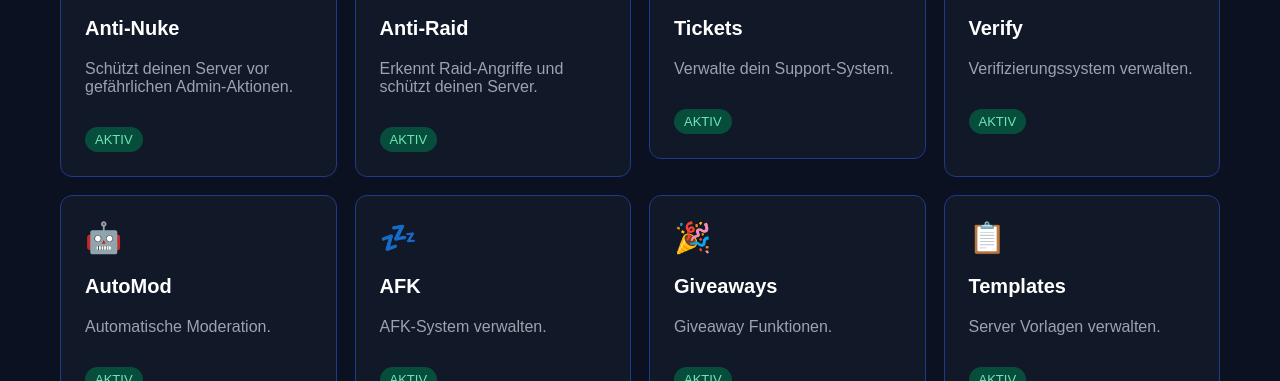
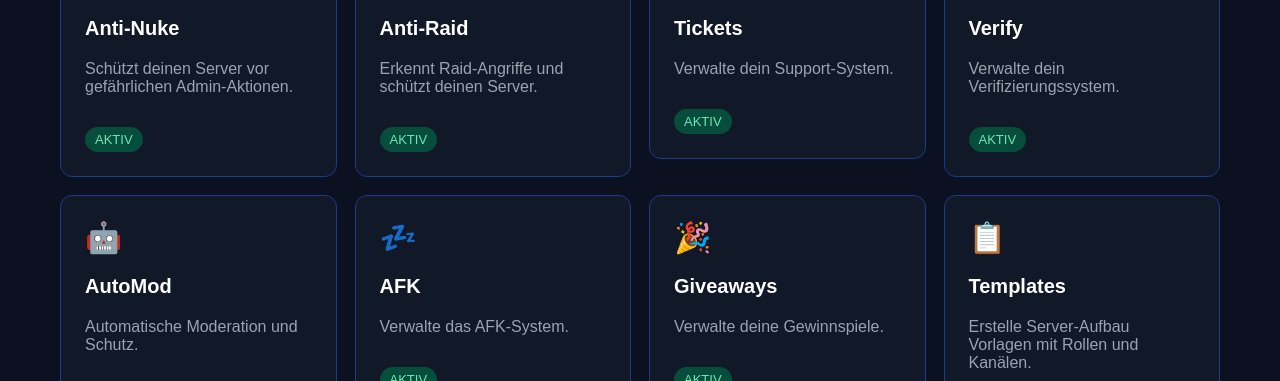
Before and after one commit to Parhamyaa/discord-dashboard, a website: page index.html in a window 1280 px wide. Shown: the part 571-952 px from the top of the page. Drawn offline with Linux system fonts and the light colour scheme.

Commit message:
Refactor index.html for styling and text updates
Updated styles and improved text clarity in the dashboard.

```diff
--- a/index.html
+++ b/index.html
@@ -1,13 +1,18 @@
 <!DOCTYPE html>
 <html lang="de">
+
 <head>
+
 <meta charset="UTF-8">
 <meta name="viewport" content="width=device-width, initial-scale=1.0">
 
 <title>PahoyaaSecurity Dashboard</title>
 
 <style>
-*{box-sizing:border-box}
+
+*{
+box-sizing:border-box;
+}
 
 body{
 margin:0;
@@ -15,6 +20,7 @@ font-family:Arial,sans-serif;
 background:#0b1120;
 color:white;
 }
+
 
 .navbar{
 height:70px;
@@ -26,10 +32,12 @@ background:#111827;
 border-bottom:1px solid #1e3a8a;
 }
 
+
 .logo{
 font-size:22px;
 font-weight:bold;
 }
+
 
 .login{
 background:#5865F2;
@@ -40,70 +48,98 @@ text-decoration:none;
 font-weight:bold;
 }
 
+
 .dashboard{
 max-width:1200px;
 margin:45px auto;
 padding:20px;
 }
 
+
 .welcome h1{
 font-size:36px;
 }
+
 
 .welcome p{
 color:#9ca3af;
 }
 
-.server-box,
-.card{
+
+.server-box{
+
 background:#111827;
 border:1px solid #1e3a8a;
 border-radius:12px;
+padding:20px;
+margin:30px 0;
+
 }
 
-.server-box{
-padding:20px;
-margin:30px 0;
-}
 
 .server-select{
+
 width:100%;
 padding:14px;
 background:#0b1120;
 color:white;
+border:1px solid #374151;
 border-radius:8px;
-border:1px solid #374151;
+
 }
 
+
 .cards{
+
 display:grid;
 grid-template-columns:repeat(auto-fit,minmax(240px,1fr));
 gap:18px;
+
 }
 
+
 .card{
+
+background:#111827;
+border:1px solid #1e3a8a;
+border-radius:12px;
 padding:24px;
 transition:.2s;
+
 }
 
+
 .card:hover{
+
 transform:translateY(-3px);
 border-color:#3b82f6;
+
 }
 
+
 .card-icon{
+
 font-size:30px;
+
 }
 
+
 .card h3{
+
 font-size:20px;
+
 }
 
+
 .card p{
+
 color:#9ca3af;
+
 }
 
+
 .status{
+
 display:inline-block;
 margin-top:15px;
 padding:5px 10px;
@@ -111,9 +147,12 @@ border-radius:20px;
 background:#064e3b;
 color:#6ee7b7;
 font-size:13px;
+
 }
 
+
 .invite-button{
+
 display:inline-block;
 margin-top:30px;
 background:#2563eb;
@@ -122,18 +161,25 @@ padding:14px 22px;
 border-radius:9px;
 text-decoration:none;
 font-weight:bold;
+
 }
 
+
 .footer{
+
 text-align:center;
+color:#6b7280;
 margin:50px;
-color:#6b7280;
+
 }
+
 </style>
 
 </head>
 
+
 <body>
+
 
 <nav class="navbar">
 
@@ -141,11 +187,14 @@ color:#6b7280;
 🛡️ PahoyaaSecurity
 </div>
 
+
 <a class="login" href="/api/auth/discord">
 Mit Discord anmelden
 </a>
 
+
 </nav>
+
 
 
 <main class="dashboard">
@@ -164,15 +213,25 @@ Verwalte deinen Discord-Server und konfiguriere deinen Bot.
 </div>
 
 
+
 <div class="server-box">
 
-<h2>🖥️ Server auswählen</h2>
+<h2>
+🖥️ Server auswählen
+</h2>
+
 
 <select class="server-select">
-<option>Bitte zuerst mit Discord anmelden</option>
+
+<option>
+Bitte zuerst mit Discord anmelden
+</option>
+
 </select>
 
 </div>
+
+
 
 
 <h2>
@@ -180,10 +239,14 @@ Verwalte deinen Discord-Server und konfiguriere deinen Bot.
 </h2>
 
 
+
+
 <div class="cards">
 
 
+
 <a href="antinuke.html" style="text-decoration:none;color:white">
+
 <div class="card">
 
 <div class="card-icon">🛡️</div>
@@ -199,9 +262,13 @@ AKTIV
 </span>
 
 </div>
+
 </a>
 
 
+
+
+<a href="antiraid.html" style="text-decoration:none;color:white">
 
 <div class="card">
 
@@ -218,6 +285,10 @@ AKTIV
 </span>
 
 </div>
+
+</a>
+
+
 
 
 
@@ -243,6 +314,10 @@ AKTIV
 
 
 
+
+
+<a href="verify.html" style="text-decoration:none;color:white">
+
 <div class="card">
 
 <div class="card-icon">🔐</div>
@@ -250,7 +325,7 @@ AKTIV
 <h3>Verify</h3>
 
 <p>
-Verifizierungssystem verwalten.
+Verwalte dein Verifizierungssystem.
 </p>
 
 <span class="status">
@@ -259,7 +334,13 @@ AKTIV
 
 </div>
 
+</a>
 
+
+
+
+
+<a href="automod.html" style="text-decoration:none;color:white">
 
 <div class="card">
 
@@ -268,7 +349,7 @@ AKTIV
 <h3>AutoMod</h3>
 
 <p>
-Automatische Moderation.
+Automatische Moderation und Schutz.
 </p>
 
 <span class="status">
@@ -277,7 +358,13 @@ AKTIV
 
 </div>
 
+</a>
 
+
+
+
+
+<a href="afk.html" style="text-decoration:none;color:white">
 
 <div class="card">
 
@@ -286,7 +373,7 @@ AKTIV
 <h3>AFK</h3>
 
 <p>
-AFK-System verwalten.
+Verwalte das AFK-System.
 </p>
 
 <span class="status">
@@ -295,7 +382,13 @@ AKTIV
 
 </div>
 
+</a>
 
+
+
+
+
+<a href="giveaways.html" style="text-decoration:none;color:white">
 
 <div class="card">
 
@@ -304,7 +397,7 @@ AKTIV
 <h3>Giveaways</h3>
 
 <p>
-Giveaway Funktionen.
+Verwalte deine Gewinnspiele.
 </p>
 
 <span class="status">
@@ -313,7 +406,13 @@ AKTIV
 
 </div>
 
+</a>
 
+
+
+
+
+<a href="templates.html" style="text-decoration:none;color:white">
 
 <div class="card">
 
@@ -322,7 +421,7 @@ AKTIV
 <h3>Templates</h3>
 
 <p>
-Server Vorlagen verwalten.
+Erstelle Server-Aufbau Vorlagen mit Rollen und Kanälen.
 </p>
 
 <span class="status">
@@ -330,6 +429,9 @@ AKTIV
 </span>
 
 </div>
+
+</a>
+
 
 
 </div>
@@ -341,12 +443,17 @@ AKTIV
 </a>
 
 
+
+
 <div class="footer">
 🛡️ PahoyaaSecurity
 </div>
 
 
+
 </main>
 
+
 </body>
+
 </html>
```
